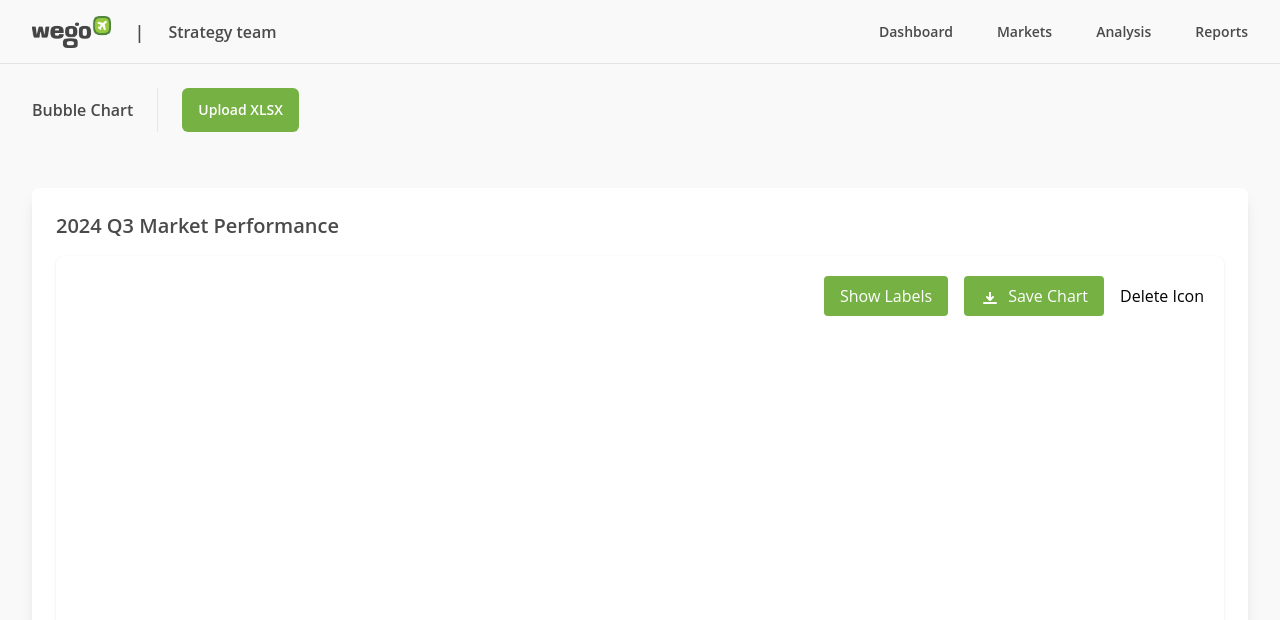
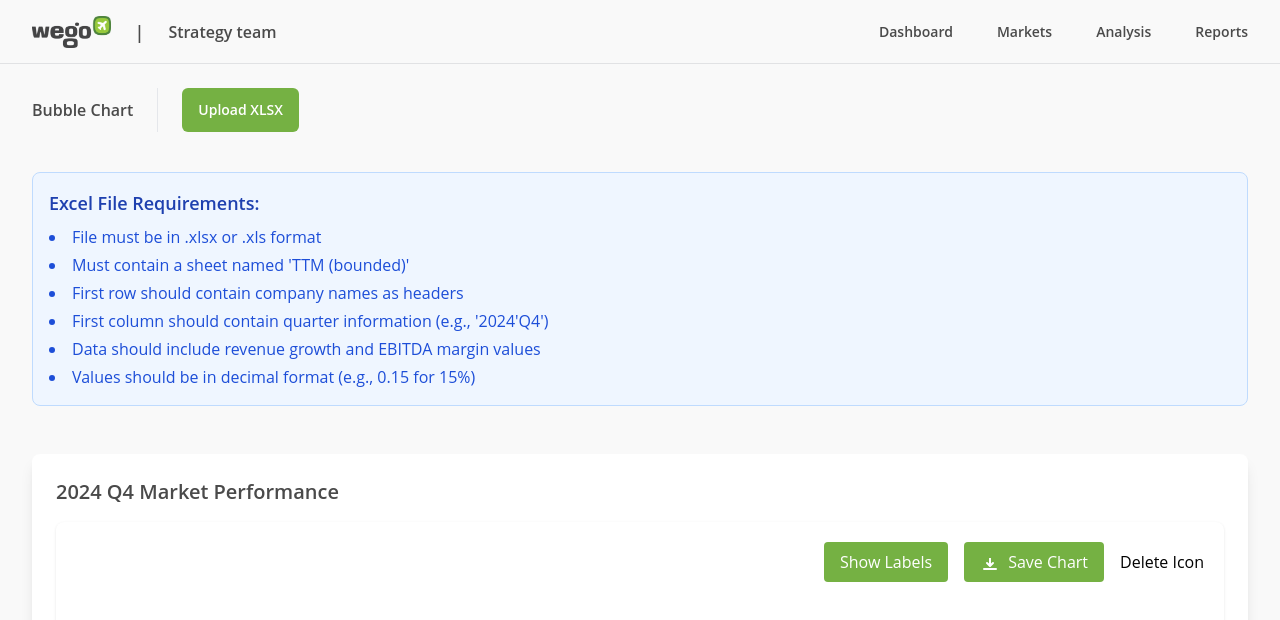
Before and after one commit to Soundream/TravelMarketViz, a Vue app in the folder vue-project/: page / in a window 1280 px wide. Shown: the top 620 px of the page. Built offline with nearby package versions, Linux system fonts and the light colour scheme.

Commit message:
feat: add data description and raw data display

```diff
--- a/vue-project/src/App.vue
+++ b/vue-project/src/App.vue
@@ -34,14 +34,27 @@
         </div>
       </header>
 
-
+      <!-- File Format Description -->
+      <div class="mx-auto max-w-7xl px-4 sm:px-6 lg:px-8 py-4">
+        <div class="bg-blue-50 border border-blue-200 rounded-lg p-4">
+          <h3 class="text-lg font-semibold text-blue-800 mb-2">Excel File Requirements:</h3>
+          <ul class="list-disc list-inside text-blue-700 space-y-1">
+            <li>File must be in .xlsx or .xls format</li>
+            <li>Must contain a sheet named 'TTM (bounded)'</li>
+            <li>First row should contain company names as headers</li>
+            <li>First column should contain quarter information (e.g., '2024'Q4')</li>
+            <li>Data should include revenue growth and EBITDA margin values</li>
+            <li>Values should be in decimal format (e.g., 0.15 for 15%)</li>
+          </ul>
+        </div>
+      </div>
 
       <!-- Chart Sections -->
       <div class="mx-auto max-w-7xl px-4 sm:px-6 lg:px-8 py-8">
         <!-- Static 2024Q3 Chart -->
         <div class="bg-white rounded-lg shadow-lg p-6 mb-8">
           <div class="flex justify-between items-center mb-4">
-            <h2 class="text-xl font-semibold text-wego-gray">2024 Q3 Market Performance</h2>
+            <h2 class="text-xl font-semibold text-wego-gray">2024 Q4 Market Performance</h2>
           </div>
           <StaticBubbleChart ref="staticBubbleChartRef" />
         </div>
@@ -56,6 +69,35 @@
             </button>
           </div>
           <AnimatedBubbleChart ref="bubbleChartRef" />
+        </div>
+
+        <!-- Excel Data Table -->
+        <div v-if="excelData.length" class="bg-white rounded-lg shadow-lg p-6 mb-8">
+          <div class="flex justify-between items-center mb-4">
+            <h2 class="text-xl font-semibold text-wego-gray">Raw Data</h2>
+          </div>
+          <div class="overflow-x-auto">
+            <table class="min-w-full divide-y divide-gray-200">
+              <thead class="bg-gray-50">
+                <tr>
+                  <th v-for="(header, index) in excelData[0]"
+                      :key="index"
+                      class="px-6 py-3 text-left text-xs font-medium text-gray-500 uppercase tracking-wider">
+                    {{ header }}
+                  </th>
+                </tr>
+              </thead>
+              <tbody class="bg-white divide-y divide-gray-200">
+                <tr v-for="(row, rowIndex) in excelData.slice(1)" :key="rowIndex">
+                  <td v-for="(cell, cellIndex) in row"
+                      :key="cellIndex"
+                      class="px-6 py-4 whitespace-nowrap text-sm text-gray-900">
+                    {{ cell }}
+                  </td>
+                </tr>
+              </tbody>
+            </table>
+          </div>
         </div>
 
         <!-- Static Chart: cannot be deleted or it will cause some problem -->
@@ -145,12 +187,13 @@ import { BellIcon, XMarkIcon } from '@heroicons/vue/24/outline'
 import DataChart from './components/DataChart.vue'
 import AnimatedBubbleChart from './components/AnimatedBubbleChart.vue'
 import StaticBubbleChart from './components/StaticBubbleChart.vue'
-
+import * as XLSX from 'xlsx'
 
 const chartRef = ref(null)
 const bubbleChartRef = ref(null)
 const staticBubbleChartRef = ref(null)
 const mobileMenuOpen = ref(false)
+const excelData = ref([])
 
 const navigation = [
   { name: 'Dashboard', href: '#' },
@@ -214,10 +257,28 @@ const days = [
 const handleFileUpload = (event) => {
   const file = event.target.files[0]
   if (file) {
-    // Process the file for both charts
-    chartRef.value.processExcelData(file)
-    bubbleChartRef.value.processExcelData(file)
-    staticBubbleChartRef.value.processExcelData(file)
+    const reader = new FileReader()
+    reader.onload = (e) => {
+      const data = new Uint8Array(e.target.result)
+      const workbook = XLSX.read(data, { type: 'array' })
+
+      // Get the TTM sheet
+      const ttmSheet = workbook.Sheets['TTM (bounded)']
+      if (!ttmSheet) {
+        console.error('TTM (bounded) sheet not found')
+        return
+      }
+
+      // Convert sheet to JSON with headers
+      const jsonData = XLSX.utils.sheet_to_json(ttmSheet, { header: 1 })
+      excelData.value = jsonData
+
+      // Process the file for both charts
+      chartRef.value.processExcelData(file)
+      bubbleChartRef.value.processExcelData(file)
+      staticBubbleChartRef.value.processExcelData(file)
+    }
+    reader.readAsArrayBuffer(file)
   }
 }
 
```
